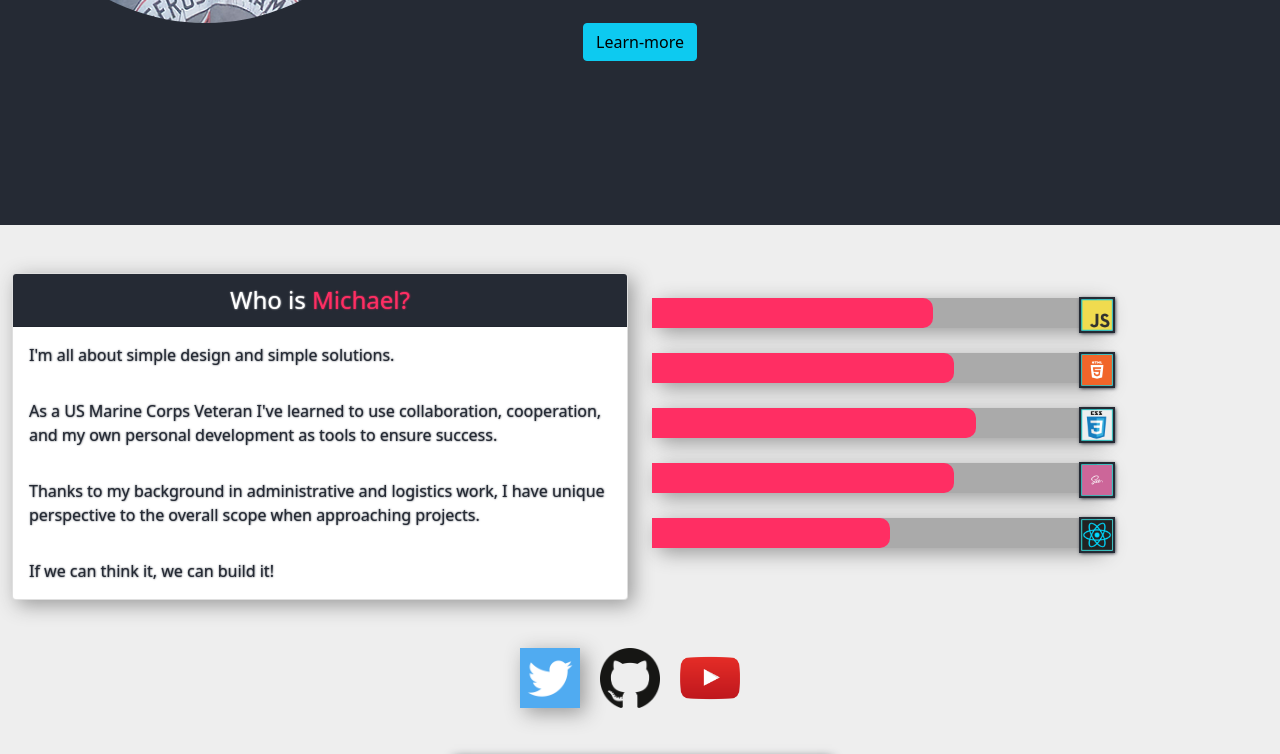
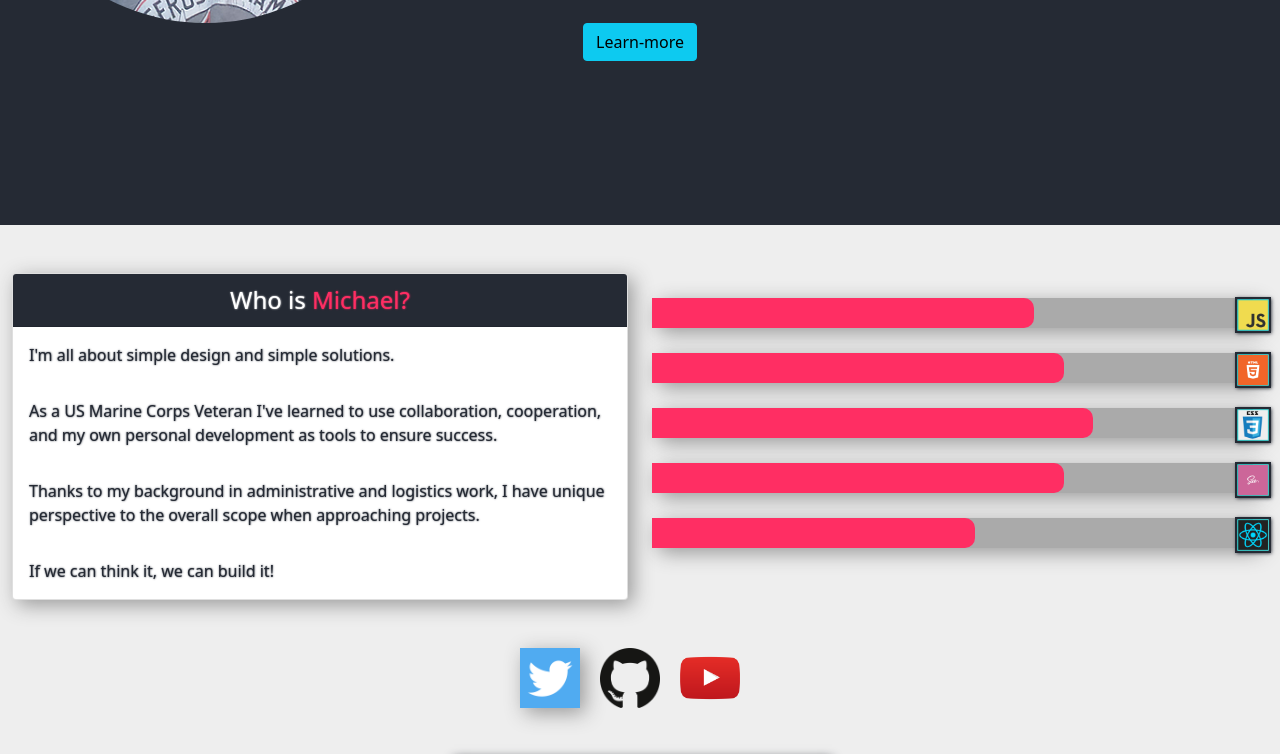
Before and after one commit to mikewhite628/portfolio, a React (Create React App) app: page / in a window 1280 px wide. Shown: the part 575-1329 px from the top of the page. Built offline with nearby package versions, Linux system fonts and the light colour scheme; a web font is replaced by a local one.

Commit message:
centered about section

```diff
--- a/src/App.css
+++ b/src/App.css
@@ -108,7 +108,7 @@ a {
   width: 100%;
   border-bottom-left-radius: 8px;
   border-top-left-radius: 8px;
-  max-width: 450px;
+  padding-right: 10px;
 }
 
 .skill-bar {
--- a/src/Components/About/About.js
+++ b/src/Components/About/About.js
@@ -13,7 +13,7 @@ const About = () => {
 
     return (
         <Container fluid className='about mt-5' id='about' style={{ backgroundColor: '#eeeeee', color: '#252a34'}}>
-          <Row>
+          <Row className='justify-content-center'>
             <Col md={6}>
               <Card className='project-shadow'>
               <Card.Header className='title-center-text blue-background'> Who is <span className='pink-text'>Michael?</span> </Card.Header>
```
Also changed, not shown: 1 other file (tests, documents, lock files or other folders).
